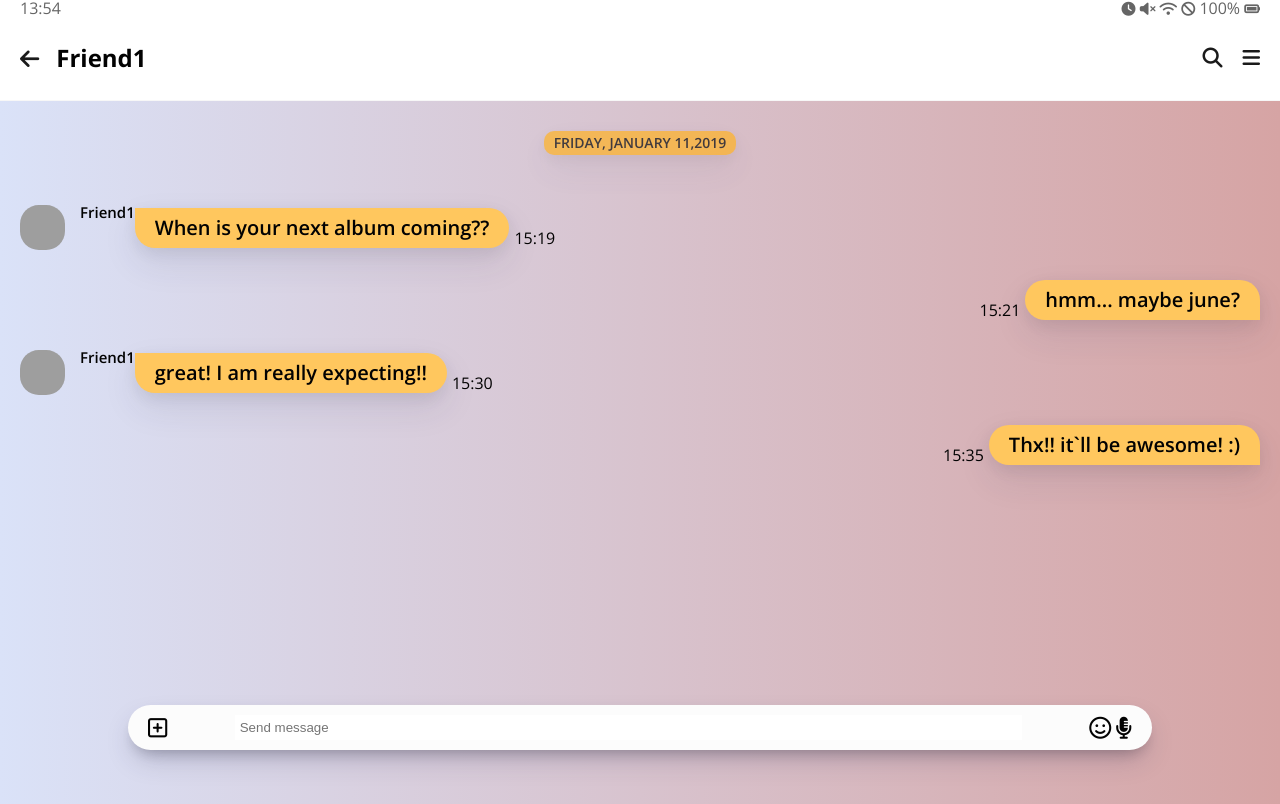
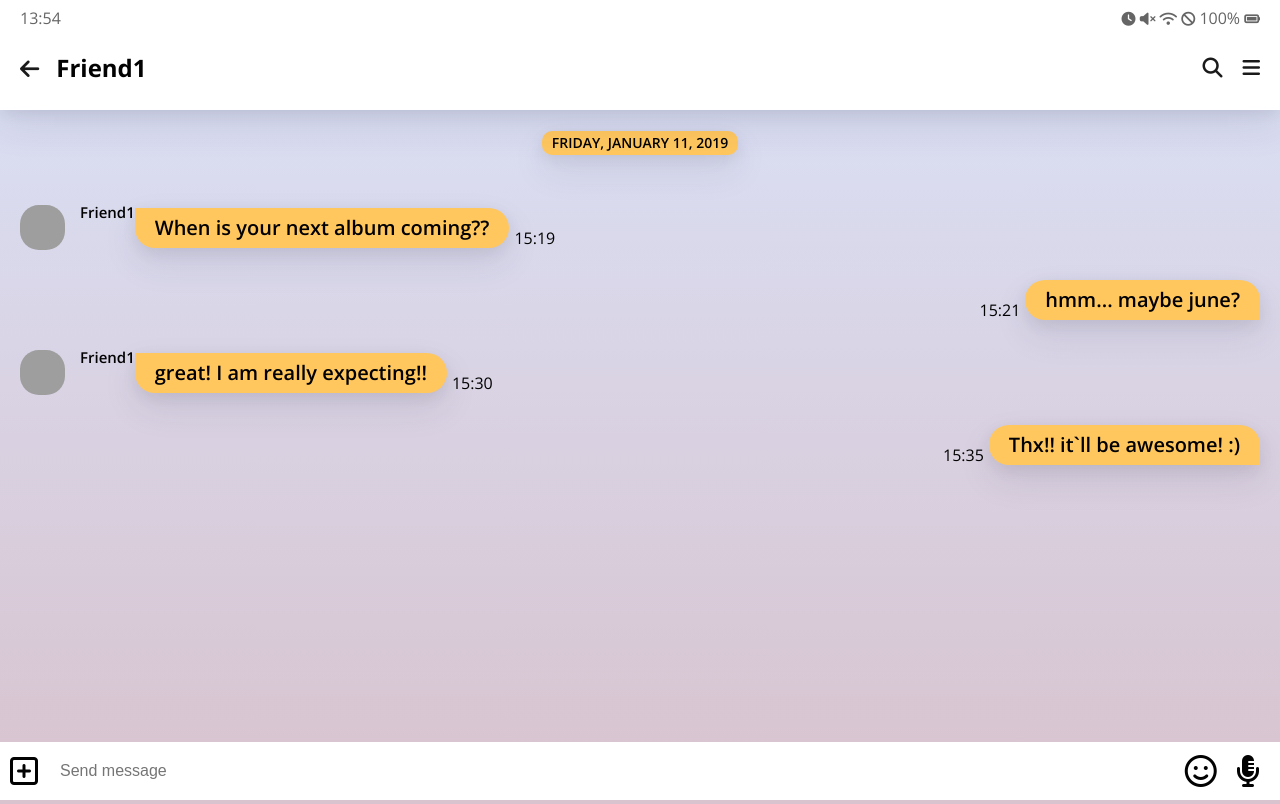
Before and after one commit to stich9208/KakaoTalk-Clone, a plain HTML site: page chat.html in a window 1280 px wide. Shown: the top 804 px of the page. Drawn offline with nearby package versions, Linux system fonts and the light colour scheme; grey boxes are pictures that could not be loaded.

Commit message:
kakao-clone-day8
plus chat anmation

```diff
--- a/CSS/chat.css
+++ b/CSS/chat.css
@@ -1,3 +1,12 @@
+.header-wrapper {
+  position: fixed;
+  background-color: white;
+  top: 0px;
+  width: 100%;
+  padding-top: 10px;
+  box-shadow: 0 15px 35px rgba(50, 50, 93, 0.1), 0 5px 15px rgba(0, 0, 0, 0.07);
+}
+
 .chat-body {
   padding: 0px;
 }
@@ -8,25 +17,66 @@
 }
 
 .chat-screen {
-  background-image: linear-gradient(to right, #dae2f8, #d6a4a4);
-  min-height: 100vh;
+  background-image: linear-gradient(#dae2f8, #d6a4a4);
+  min-height: 200vh;
+  padding-top: 100px;
+}
+
+.chat__write--container {
+  position: fixed;
+  width: 100%;
+  bottom: 0px;
+  margin: 0 auto;
+  left: 0;
+  right: 0;
+  display: flex;
+  justify-content: space-between;
+  align-items: center;
+  /* background-color: #fcfcfc; */
 }
 
 .chat__write {
-  position: fixed;
-  bottom: 50px;
-  width: 80%;
-  display: flex;
-  justify-content: space-between;
-  align-items: center;
-  background-color: #fcfcfc;
-  padding: 10px 20px;
   margin: 0 auto;
-  left: 0;
-  right: 0;
-  border-radius: 30px;
+  bottom: 0px;
+  width: 100%;
+  border-radius: 0;
+  padding: 20px 60px;
+  width: 100%;
+  border: none;
+  font-size: 16px;
+  transition: all 0.5s ease-in-out,
+    border-radius 0.5s ease-in-out /* transform 0.5s ease-in-out*/;
+}
+
+.chat__icon-left {
+  position: absolute;
+  left: 10px;
+}
+
+.chat__icon-right {
+  position: absolute;
+  right: 20px;
+}
+
+.chat__write-icon {
+  margin-left: 15px;
+}
+
+.chat__write:focus {
+  outline: none;
+  width: 80%; /*chat__write--container 에서 background-color속성을 갖고 있으면 적용이 되지 않는다.*/
+  transform: translateY(-70px);
+  border-radius: 45px;
   box-shadow: 0 13px 27px -5px rgba(50, 50, 93, 0.25),
     0 8px 16px -8px rgba(0, 0, 0, 0.3), 0 -6px 16px -6px rgba(0, 0, 0, 0.025);
+}
+
+.chat__icon {
+  transition: opacity 0.3s ease-in-out;
+}
+
+.chat__write:focus ~ .chat__icon {
+  opacity: 0;
 }
 
 .chat__write i {
@@ -37,15 +87,11 @@
   width: 80%;
 }
 
-.chat__write-column input {
+/* .chat__write-column input {
   padding: 5px;
   width: 100%;
   border: none;
-}
-
-.chat__write-column input:focus {
-  outline: none;
-}
+} */
 
 .chat-screen .chat__messages {
   border-top: 1px solid #f7f7f7;
@@ -56,8 +102,8 @@
   padding-top: 30px;
 }
 
-.chat__messages .chat__timestamp {
-  background-color: rgb(255, 178, 36);
+.chat-screen .chat__timestamp {
+  background-color: rgb(255, 199, 94);
   font-size: 14px;
   padding: 5px 10px;
   margin-bottom: 50px;
@@ -65,7 +111,7 @@
   box-shadow: 0 15px 35px rgba(50, 50, 93, 0.1), 0 5px 15px rgba(0, 0, 0, 0.07);
   text-transform: uppercase;
   font-weight: 600;
-  opacity: 0.7;
+  /* opacity: 0.7; opacity를 적용하면  header 위로 드러나 보인다. */
 }
 
 .message {
--- a/chat.html
+++ b/chat.html
@@ -12,6 +12,7 @@
     <title>Chat</title>
   </head>
   <body class="chat-body">
+    <div class="header-wrapper">
       <div class="status-bar">
         <div class="status-bar__column">
           <span class="status-bar__clock">13:54</span>
@@ -43,10 +44,11 @@
           </span>
         </div>
       </header>
+    </div>
     <main class="chat-screen">
       <ul class="chat__messages">
         <span class="chat__timestamp">
-          Friday, January 11,2019
+          Friday, January 11, 2019
         </span>
         <li class="incoming-message message">
           <img
@@ -110,19 +112,18 @@
         </li>
       </ul>
     </main>
-    <div class="chat__write">
-      <div class="chat__write-column">
-        <i class="far fa-plus-square"></i>
+    <div class="chat__write--container">
+      <input type="text" placeholder="Send message" class="chat__write" />
+      <div class="chat__icon-left chat__icon">
+        <i class="far fa-plus-square fa-2x"></i>
       </div>
-      <div class="chat__write-column">
-        <input type="text" placeholder="Send message" />
-      </div>
-      <div class="chat__write-column">
+
+      <div class="chat__icon-right chat__icon">
         <span class="chat__write-icon">
-          <i class="far fa-smile"></i>
+          <i class="far fa-smile fa-2x"></i>
         </span>
         <span class="chat__write-icon">
-          <i class="fas fa-microphone-alt"></i>
+          <i class="fas fa-microphone-alt fa-2x"></i>
         </span>
       </div>
     </div>
```
Lines whose indentation alone changed are shown as unchanged.
